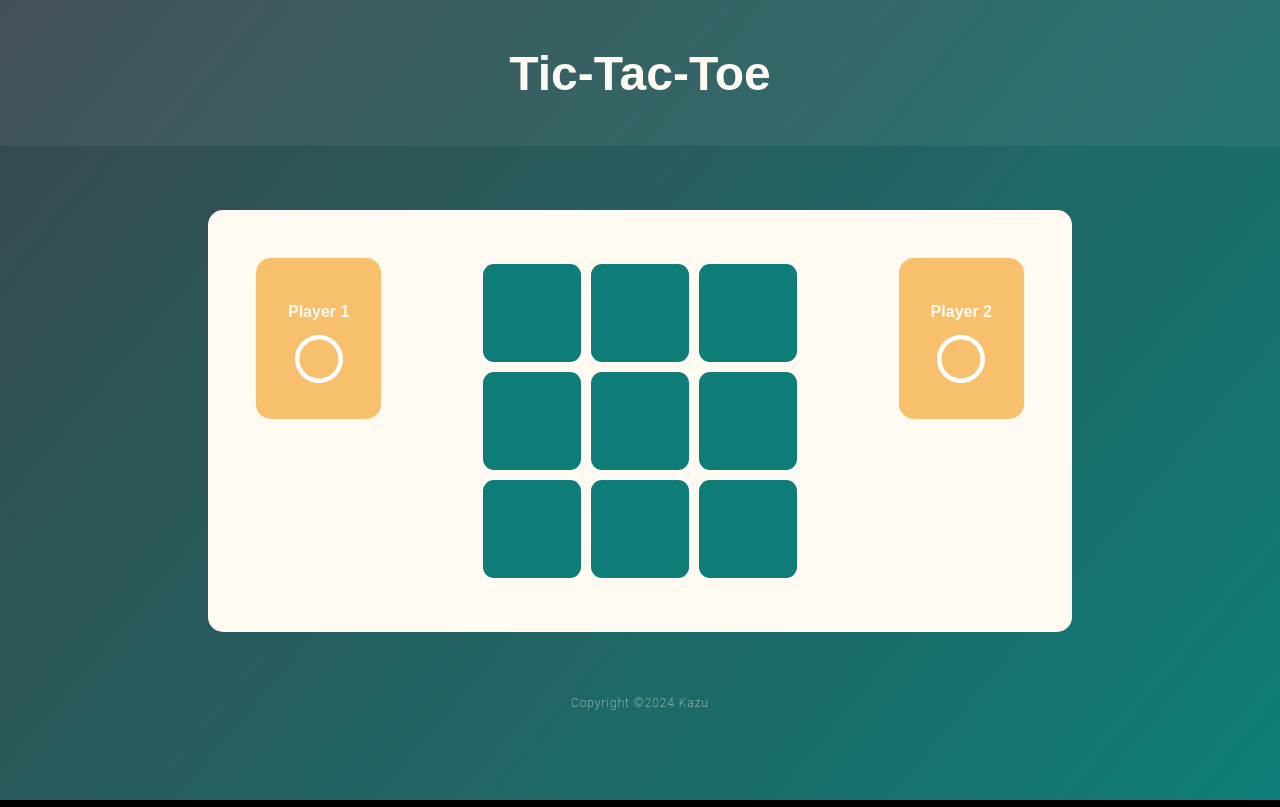
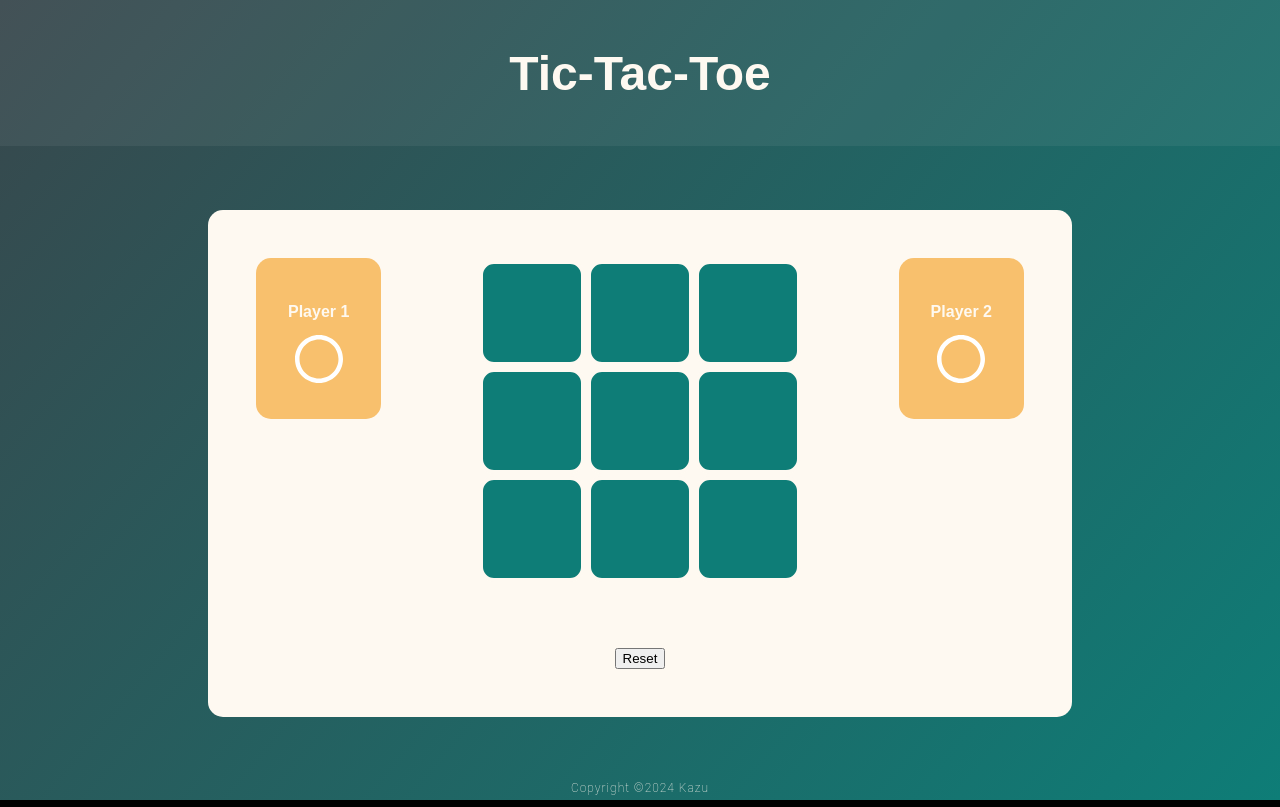
Before and after one commit to KareemZuwa/TicTacToe, an Angular app: page / in a window 1280 px wide. Built offline with nearby package versions, Linux system fonts and the light colour scheme; a web font is replaced by a local one.

Commit message:
adding resetboard function and button

```diff
--- a/src/app/components/board/board.component.css
+++ b/src/app/components/board/board.component.css
@@ -8,3 +8,7 @@ td {
   font-size: 2em;
   cursor: pointer;
 }
+
+.button-container {
+  margin-top: 4rem;
+}
--- a/src/app/components/board/board.component.html
+++ b/src/app/components/board/board.component.html
@@ -18,4 +18,7 @@
       </tr>
     </tbody>
   </table>
+  <div class="button-container">
+    <button type="button" (click)="resetBoard()">Reset</button>
+  </div>
 </section>
--- a/src/app/components/board/board.component.ts
+++ b/src/app/components/board/board.component.ts
@@ -1,10 +1,11 @@
+import { Component, Input } from '@angular/core';
+import { AppButton } from '../button/button.component';
 import { CommonModule } from '@angular/common';
-import { Component } from '@angular/core';
 
 @Component({
   selector: 'app-board',
   standalone: true,
-  imports: [CommonModule],
+  imports: [CommonModule, AppButton],
   templateUrl: './board.component.html',
   styleUrl: './board.component.css',
 })
@@ -28,4 +29,15 @@ export class AppBoard {
     }
     console.table(this.board);
   }
+
+  resetBoard(): void {
+    this.board = [
+      ['', '', ''],
+      ['', '', ''],
+      ['', '', ''],
+    ];
+    this.currentPlayer = 'X';
+    console.log('Board has been reset');
+    console.table(this.board);
+  }
 }
```
